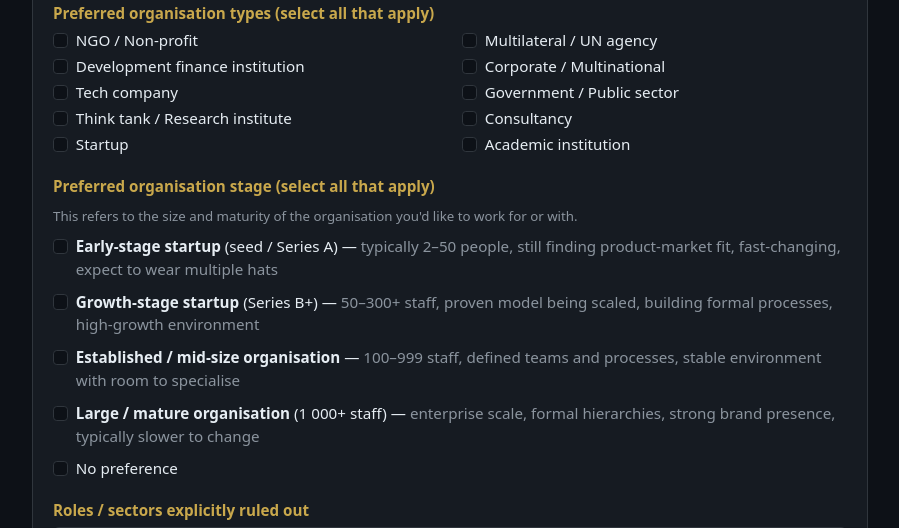
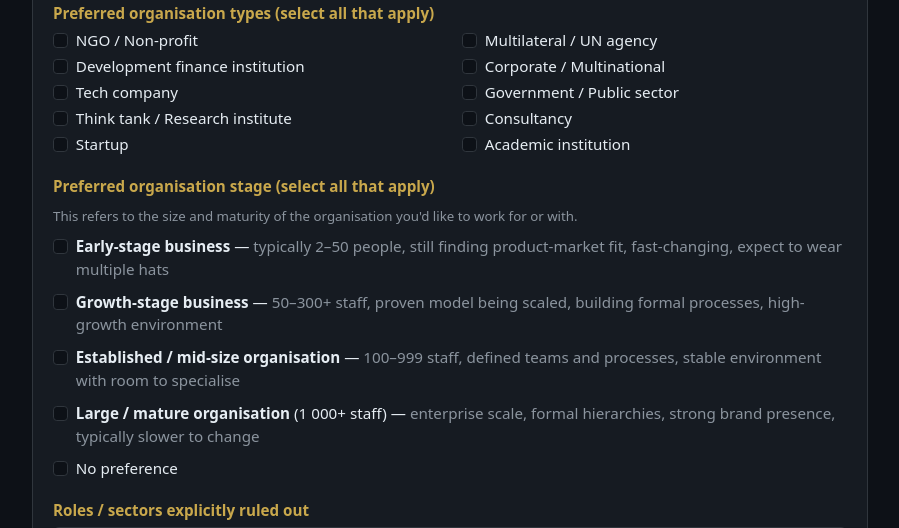
Before and after one commit to ericgitonga/career-transition-intake, a Flask app: template templates/index.html in a window 1280 px wide, after a click that opens the changed part. Shown: the part 1287-1815 px from the top of the page, without its empty margins (190-1089 px from the left). Run offline with Flask 3, Linux system fonts and the light colour scheme; the template is opened without the code that fills it, so the values that code supplies are empty; parts of the project's set-up code (start-up, migrations or seed data) failed here and were passed over; some libraries are stand-ins or nearby versions.

Commit message:
Reword organisation-stage labels away from US venture-funding jargon (closes #25)
"Early-stage startup (seed / Series A)" and "Growth-stage startup (Series
B+)" assumed a Silicon-Valley financing path that doesn't fit a Kenya-based
client base. Relabelled to "Early-stage business" / "Growth-stage business",
keeping the existing geography-neutral team-size/maturity descriptions.

Co-Authored-By: Claude Sonnet 5 <noreply@anthropic.com>

```diff
--- a/templates/index.html
+++ b/templates/index.html
@@ -211,18 +211,18 @@
             <div class="row g-2">
               <div class="col-12">
                 <div class="form-check">
-                  <input class="form-check-input" type="checkbox" name="org_stage" value="Early-stage startup (seed / Series A)" id="os1">
+                  <input class="form-check-input" type="checkbox" name="org_stage" value="Early-stage business" id="os1">
                   <label class="form-check-label" for="os1">
-                    <strong>Early-stage startup</strong> (seed / Series A) —
+                    <strong>Early-stage business</strong> —
                     <span class="text-muted">typically 2–50 people, still finding product-market fit, fast-changing, expect to wear multiple hats</span>
                   </label>
                 </div>
               </div>
               <div class="col-12">
                 <div class="form-check">
-                  <input class="form-check-input" type="checkbox" name="org_stage" value="Growth-stage startup (Series B+)" id="os2">
+                  <input class="form-check-input" type="checkbox" name="org_stage" value="Growth-stage business" id="os2">
                   <label class="form-check-label" for="os2">
-                    <strong>Growth-stage startup</strong> (Series B+) —
+                    <strong>Growth-stage business</strong> —
                     <span class="text-muted">50–300+ staff, proven model being scaled, building formal processes, high-growth environment</span>
                   </label>
                 </div>
```
Also changed, not shown: SKILL.md (+1 -1 lines), CHANGELOG.md, 1 other file.
